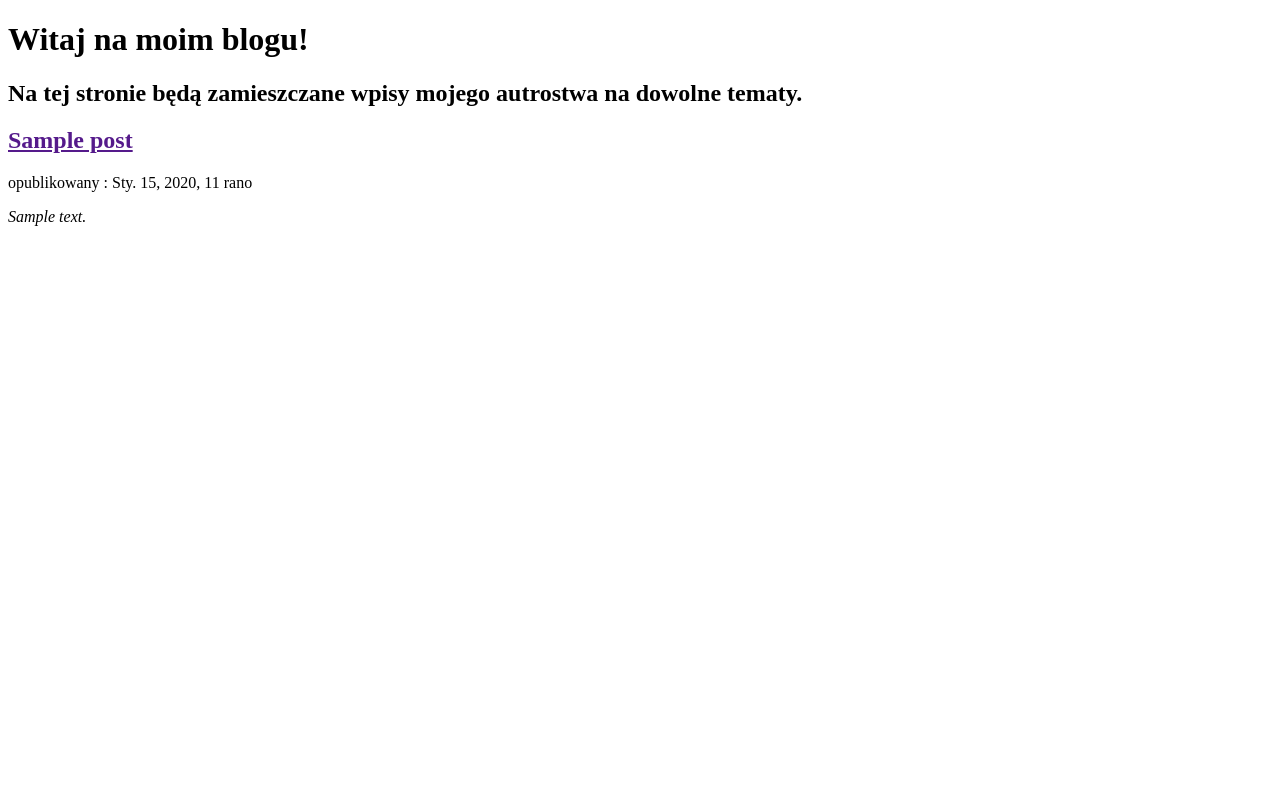
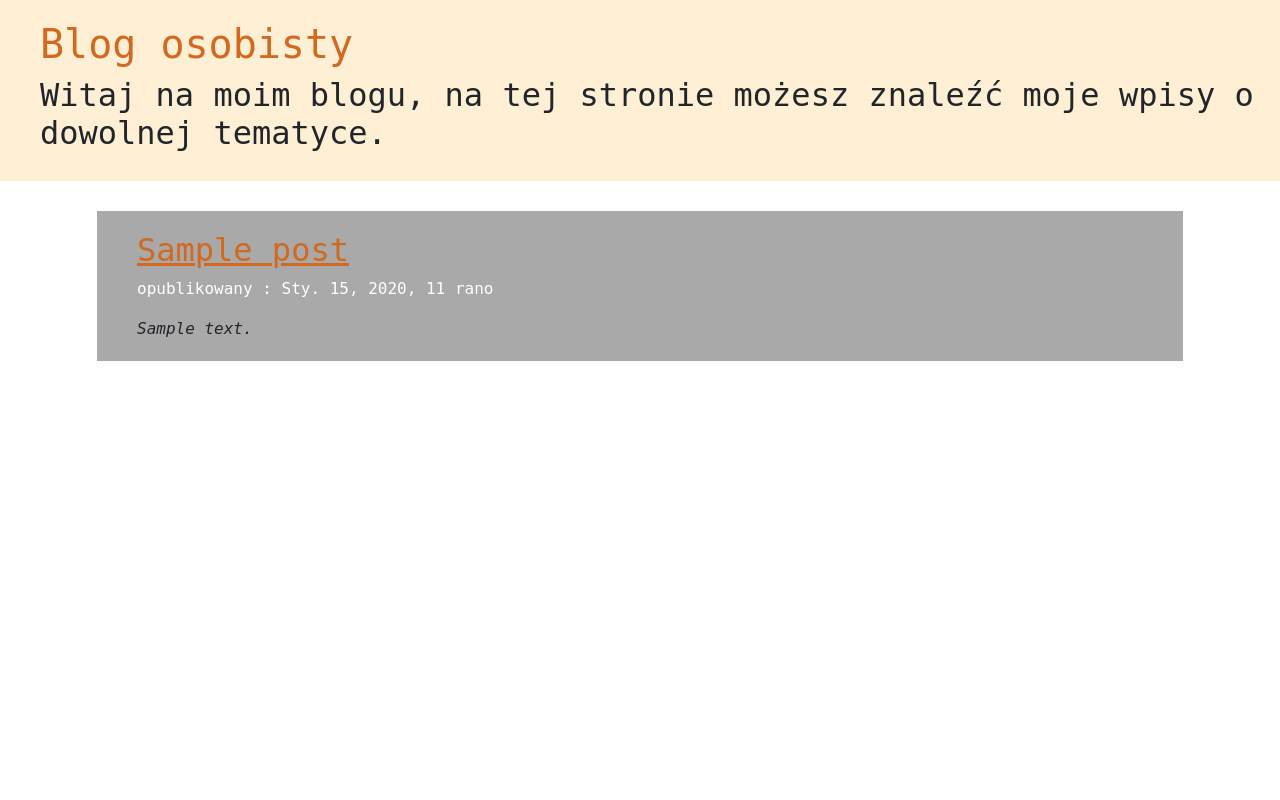
Before and after one commit to kpochodyla/djangoblog, a Django app: page / in a window 1280 px wide. Run offline with Django 3.2, Linux system fonts and the light colour scheme; tables that the repository leaves empty hold one stand-in row (values such as "Sample post").

Commit message:
Dodano nowy szablon i zmianione aspkety graficzne

```diff
--- /dev/null
+++ b/blog/static/css/blog.css
@@ -0,0 +1,25 @@
+h1  a, h2 a{
+    color: chocolate;
+}
+
+body{
+    font-family: 'Roboto Mono', monospace;
+}
+
+.page-header{
+    background-color: papayawhip;
+    margin-bottom: 15px;
+    padding: 20px 20px 20px 40px;
+}
+.page-header h1 a, .page-header h1 a:visited, .page-header h1 a:active{
+    color: chocolate;
+    text-decoration: none;
+}
+.post{
+    background-color: darkgray;
+    margin: 15px 15px 15px 15px;
+    padding: 20px 20px 20px 40px;
+}
+.data{
+    color: white;
+}
--- /dev/null
+++ b/blog/templates/blog/base.html
@@ -0,0 +1,24 @@
+{% load static %}
+<html lang="pl">
+    <head>
+        <meta charset="UTF-8">
+        <title>Blog osobisty Krystiana</title>
+        <link href="https://cdn.jsdelivr.net/npm/bootstrap@5.1.0/dist/css/bootstrap.min.css" rel="stylesheet" integrity="sha384-KyZXEAg3QhqLMpG8r+8fhAXLRk2vvoC2f3B09zVXn8CA5QIVfZOJ3BCsw2P0p/We" crossorigin="anonymous">
+        <link rel="stylesheet" href="{% static 'css/blog.css' %}">
+    </head>
+<body>
+<div class="page-header">
+    <h1><a href="/">Blog osobisty</a> </h1>
+    <h2>Witaj na moim blogu, na tej stronie możesz znaleźć moje wpisy o dowolnej tematyce.</h2>
+</div>
+<div class="content container">
+    <div class="row">
+        <div class="col-mid-8">
+            {% block content %}
+
+            {% endblock %}
+        </div>
+    </div>
+</div>
+</body>
+</html>
--- a/blog/templates/blog/post_list.html
+++ b/blog/templates/blog/post_list.html
@@ -1,21 +1,12 @@
-<!DOCTYPE html>
-    <html lang="pl">
-        <head>
-            <meta charset="UTF-8">
-            <title>Blog osobisty Krsystiana</title>
-        </head>
-<body>
-    <div>
-        <h1>Witaj na moim blogu!</h1>
-        <h2>Na tej stronie będą zamieszczane wpisy mojego autrostwa na dowolne tematy.</h2>
+{% extends 'blog/base.html' %}
+{% block content %}
+{% for post in posts %}
+    <div class="post">
+        <h2><a href="{% url 'post_detail' pk=post.pk %}">{{ post.title }}</a></h2>
+        <div class="data">
+            <p>opublikowany : {{ post.publish_date }}</p>
+        </div>
+        <em>{{ post.text|linebreaksbr }}</em>
     </div>
-
-    {% for post in posts %}
-        <div>
-            <h2><a href="">{{ post.title }}</a></h2>
-            <p>opublikowany : {{ post.publish_date }}</p>
-            <em>{{ post.text|linebreaksbr }}</em>
-        </div>
-    {% endfor %}
-</body>
-</html>
+{% endfor %}
+{% endblock %}
--- a/blog/urls.py
+++ b/blog/urls.py
@@ -3,5 +3,5 @@ from . import views
 
 urlpatterns = [
     path('', views.post_list, name='post_list'),
-
+    path('post/<int:pk>', views.post_detail, name='post_detail'),
 ]
--- a/blog/views.py
+++ b/blog/views.py
@@ -1,4 +1,4 @@
-from django.shortcuts import render
+from django.shortcuts import render,get_object_or_404
 from django.utils import timezone
 from .models import Post
 
@@ -6,3 +6,8 @@ from .models import Post
 def post_list(request):
     posts = Post.objects.filter(publish_date__lte=timezone.now())
     return render(request, 'blog/post_list.html', {'posts': posts})
+
+
+def post_detail(request, pk):
+    post = get_object_or_404(Post, pk=pk)
+    return render(request, 'blog/post_detail.html', {'post': post})
```
Also changed, not shown: blog/templates/blog/post_detail.html (added, +13 -0 lines).
